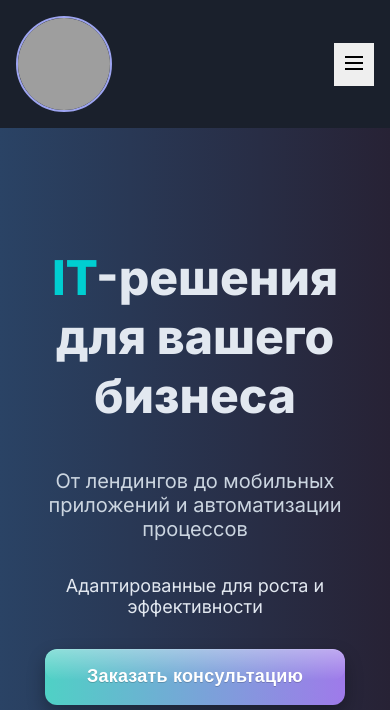
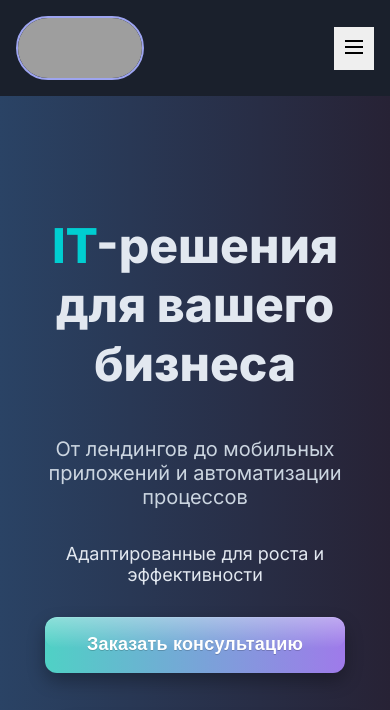
Before and after one commit to Xumpocmb/WebCraft, a Django app: page / in a window 390 px wide. Shown: the top 710 px of the page. Run offline with Django 5.2, Linux system fonts and the light colour scheme; data that the repository does not hold is empty; grey boxes are pictures that could not be loaded.

Commit message:
feat(ui): enhance theme toggle and refine responsive layout
Replaced text-based theme toggle with SVG icons for better visual clarity.
Refactored responsive utility classes and adjusted breakpoints for improved
mobile and tablet display. Introduced a dedicated mobile-only-burger class
for better control over mobile menu visibility. Updated `w-24` and `h-24`
utility classes for consistent sizing and changed logo image format to PNG.

```diff
--- a/static/css/styles.css
+++ b/static/css/styles.css
@@ -73,8 +73,8 @@ body {
     --color-box-shadow-lg: 0 10px 15px #0000001a;
     --color-hover-shadow-xl: 0 20px 25px #00000026;
     --color-cta-button-shadow: inset 0 1px #ffffff40, 0 8px 18px #0000001f;
-    --color-cta-button-hover-shadow: inset 0 1px #ffffff40, 0 12px 24px #00000029, 0 0 0 2px #11182780;
-    --color-cta-button-active-shadow: inset 0 1px #ffffff40, 0 6px 12px #00000029, 0 0 0 2px #11182780;
+    --color-cta-button-hover-shadow: inset 0 1px #ffffff40, 0 12px 24px #0000004d, 0 0 0 2px #11182780;
+    --color-cta-button-active-shadow: inset 0 1px #ffffff40, 0 6px 12px #0000004d, 0 0 0 2px #11182780;
 }
 
 * {
@@ -305,7 +315,7 @@ button:focus {
 }
 
 .w-24 {
-    width: 6rem
+    width: 8rem
 }
 
 .h-full {
@@ -329,7 +339,7 @@ button:focus {
 }
 
 .h-24 {
-    height: 6rem
+    height: 4rem
 }
 
 .h-64 {
@@ -960,3 +937,13 @@ header.bg-white.shadow-sm {
     pointer-events: none;
     background: linear-gradient(to bottom, #ffffff59, #fff0)
 }
+
+.mobile-only-burger {
+    display: block;
+}
+
+@media (min-width: 992px) {
+    .mobile-only-burger {
+        display: none;
+    }
+}
--- a/static/js/theme-toggle.js
+++ b/static/js/theme-toggle.js
@@ -1,13 +1,25 @@
 document.addEventListener('DOMContentLoaded', () => {
     const themeToggleBtn = document.getElementById('theme-toggle');
     const themeToggleBtnMobile = document.getElementById('theme-toggle-mobile');
+
+    const sunIcon = `<svg id="theme-toggle-icon" class="w-6 h-6" fill="none" stroke="currentColor" viewBox="0 0 24 24" xmlns="http://www.w3.org/2000/svg" stroke-width="2" stroke-linecap="round" stroke-linejoin="round">
+        <circle cx="12" cy="12" r="5"></circle><line x1="12" y1="1" x2="12" y2="3"></line><line x1="12" y1="21" x2="12" y2="23"></line><line x1="4.22" y1="4.22" x2="5.64" y2="5.64"></line><line x1="18.36" y1="18.36" x2="19.78" y2="19.78"></line><line x1="1" y1="12" x2="3" y2="12"></line><line x1="21" y1="12" x2="23" y2="12"></line><line x1="4.22" y1="19.78" x2="5.64" y2="18.36"></line><line x1="18.36" y1="5.64" x2="19.78" y2="4.22"></line>
+    </svg>`;
+    const moonIcon = `<svg id="theme-toggle-icon" class="w-6 h-6" fill="none" stroke="currentColor" viewBox="0 0 24 24" xmlns="http://www.w3.org/2000/svg" stroke-width="2" stroke-linecap="round" stroke-linejoin="round">
+        <path d="M21 12.79A9 9 0 1111.21 3 7 7 0 0021 12.79z"></path>
+    </svg>`;
 
     const applyTheme = (theme) => {
         document.body.classList.remove('light-mode', 'dark-mode');
         document.body.classList.add(theme + '-mode');
         localStorage.setItem('theme', theme);
-        if (themeToggleBtn) themeToggleBtn.textContent = theme === 'dark' ? 'Светлая тема' : 'Темная тема';
-        if (themeToggleBtnMobile) themeToggleBtnMobile.textContent = theme === 'dark' ? 'Светлая тема' : 'Темная тема';
+
+        if (themeToggleBtn) {
+            themeToggleBtn.innerHTML = theme === 'dark' ? sunIcon : moonIcon;
+        }
+        if (themeToggleBtnMobile) {
+            themeToggleBtnMobile.innerHTML = theme === 'dark' ? sunIcon : moonIcon;
+        }
     };
 
     const toggleTheme = () => {
--- a/templates/app_home/advantages.html
+++ b/templates/app_home/advantages.html
@@ -1,13 +1,13 @@
 {% load static %}
 <section id="advantages" class="py-20 bg-white">
-  <div class="max-w-7xl mx-auto px-4 sm:px-6 lg:px-8">
+  <div class="max-w-7xl mx-auto px-4 lg:px-8">
     <h2 class="text-4xl lg:text-5xl font-extrabold text-center text-gray-900 mb-4 fade-in">
       Почему выбирают <span class="text-accent-turquoise">Нас</span>
     </h2>
     <p class="text-lg text-center text-gray-600 mb-12 fade-in">
       Проверенная репутация и стремление к совершенству
     </p>
-    <div class="grid grid-cols-1 md:grid-cols-2 lg:grid-cols-4 gap-8">
+    <div class="grid grid-cols-1 lg:grid-cols-4 gap-8">
       <div class="text-center bg-gray-50 p-6 rounded-lg hover:shadow-md transition-shadow fade-in">
         <svg class="w-16 h-16 text-accent-orange mx-auto mb-4" fill="none" stroke="currentColor" viewBox="0 0 24 24">
           <path stroke-linecap="round" stroke-linejoin="round" stroke-width="2"
--- a/templates/app_home/contacts.html
+++ b/templates/app_home/contacts.html
@@ -1,6 +1,6 @@
 {% load static %}
 <section id="contacts" class="py-20 bg-logo-cream">
-  <div class="max-w-4xl mx-auto px-4 sm:px-6 lg:px-8">
+  <div class="max-w-4xl mx-auto px-4 lg:px-8">
     <h2 class="text-3xl lg:text-4xl font-bold text-center text-gray-900 mb-12 fade-in">
       Свяжитесь с <span class="text-logo-purple">нами</span>
     </h2>
--- a/templates/app_home/home.html
+++ b/templates/app_home/home.html
@@ -1,7 +1,7 @@
 {% load static %}
 <section id="home" class="relative bg-gradient-to-r from-blue-50 to-purple-50 py-20 lg:py-32">
   <div
-    class="max-w-7xl mx-auto px-4 sm:px-6 lg:px-8 flex flex-col lg:flex-row items-center lg:items-stretch space-x-8 lg:space-x-12">
+    class="max-w-7xl mx-auto px-4 lg:px-8 flex flex-col lg:flex-row items-center lg:items-stretch space-x-8 lg:space-x-12">
     <div class="lg:w-1/2 text-center lg:text-left fade-in flex flex-col justify-center">
       <h1 class="text-5xl lg:text-7xl font-extrabold text-gray-900 mb-6 leading-tight">
         <span class="text-accent-turquoise">IT</span>-решения для вашего бизнеса
@@ -25,7 +25,7 @@
 
 <!-- CTA-текстовый блок после слайдера -->
 <section id="cta-online" class="py-20 bg-logo-cream">
-  <div class="max-w-7xl mx-auto px-4 sm:px-6 lg:px-8">
+  <div class="max-w-7xl mx-auto px-4 lg:px-8">
     <h2 class="text-4xl lg:text-5xl font-extrabold text-center text-gray-900 mb-8 fade-in">Готовы сделать первый шаг в
       <span class="text-logo-purple">онлайн</span>?
     </h2>
--- a/templates/app_home/prices.html
+++ b/templates/app_home/prices.html
@@ -1,13 +1,13 @@
 {% load static %}
 <section id="prices" class="py-20 bg-logo-cream">
-  <div class="max-w-7xl mx-auto px-4 sm:px-6 lg:px-8">
+  <div class="max-w-7xl mx-auto px-4 lg:px-8">
     <h2 class="text-4xl lg:text-5xl font-extrabold text-center text-gray-900 mb-4 fade-in">
       Наши <span class="text-logo-purple">Цены</span>
     </h2>
     <p class="text-lg text-center text-gray-600 mb-12 fade-in">
       Прозрачные цены за качественные IT-услуги
     </p>
-    <div class="grid grid-cols-1 md:grid-cols-2 lg:grid-cols-3 gap-8">
+    <div class="grid grid-cols-1 lg:grid-cols-3 gap-8">
       {% for price_item in prices %}
       <div
         class="bg-white p-8 rounded-lg shadow-sm hover:shadow-lg hover:scale-105 transition-all duration-300 border-2 {% if price_item.recommended %}border-accent-turquoise shadow-lg{% else %}border-gray-200{% endif %} fade-in">
--- a/templates/app_home/services.html
+++ b/templates/app_home/services.html
@@ -1,13 +1,13 @@
 {% load static %}
 <section id="services" class="py-20 bg-white">
-  <div class="max-w-7xl mx-auto px-4 sm:px-6 lg:px-8">
+  <div class="max-w-7xl mx-auto px-4 lg:px-8">
     <h2 class="text-4xl lg:text-5xl font-extrabold text-center text-gray-900 mb-4 fade-in">
       Наши <span class="text-accent-turquoise">Услуги</span>
     </h2>
     <p class="text-lg text-center text-gray-600 mb-12 fade-in">
       Комплексные IT-решения для развития вашего бизнеса
     </p>
-    <div class="grid grid-cols-1 md:grid-cols-2 lg:grid-cols-3 gap-8">
+    <div class="grid grid-cols-1 lg:grid-cols-3 gap-8">
       {% for service in services %}
       <div
         class="bg-gray-50 p-8 rounded-lg shadow-sm hover:shadow-lg hover:scale-105 transition-all duration-300 border border-gray-200 fade-in">
--- a/templates/base.html
+++ b/templates/base.html
@@ -25,14 +25,16 @@
 
 <body>
   <header class="bg-white shadow-sm sticky top-0 z-50">
-    <div class="max-w-7xl mx-auto px-4 sm:px-6 lg:px-8">
+    <div class="max-w-7xl mx-auto px-4 lg:px-8">
       <div class="flex justify-between items-center py-4">
         <div class="flex items-center">
           <div class="w-24 h-24 rounded-full border-2 border-logo overflow-hidden flex-shrink-0">
-            <img src="{% static "img/logo.jpg" %}" alt="Логотип WebCraft" class="w-full h-full object-cover" />
+            <img src="{% static "img/logo.png" %}" alt="Логотип WebCraft" class="w-full h-full object-cover" />
           </div>
         </div>
-        <nav class="hidden md:flex space-x-8">
+
+        <!-- Desktop Navigation -->
+        <nav class="lg:flex items-center space-x-8 hidden">
           <button onclick="scrollToSection('home')"
             class="nav-link text-gray-700 hover:text-accent-turquoise transition-colors">Главная</button>
           <button onclick="scrollToSection('services')"
@@ -41,15 +43,20 @@
             class="nav-link text-gray-700 hover:text-accent-turquoise transition-colors">Цены</button>
           <button onclick="scrollToSection('contacts')"
             class="nav-link text-gray-700 hover:text-accent-turquoise transition-colors">Контакты</button>
-            <button id="theme-toggle"
-            class="nav-link text-gray-700 hover:text-accent-turquoise transition-colors">Темная тема</button>
-        </nav>
-        <div class="hidden md:block">
+          <button id="theme-toggle" class="nav-link text-gray-700 hover:text-accent-turquoise transition-colors">
+            <svg id="theme-toggle-icon" class="w-6 h-6" fill="none" stroke="currentColor" viewBox="0 0 24 24"
+              xmlns="http://www.w3.org/2000/svg" stroke-width="2" stroke-linecap="round" stroke-linejoin="round">
+              <!-- Иконка луны для темной темы -->
+              <path d="M21 12.79A9 9 0 1111.21 3 7 7 0 0021 12.79z"></path>
+            </svg>
+          </button>
           <button onclick="scrollToSection('contacts')"
             class="bg-gradient-to-r from-logo-aqua to-logo-purple text-white px-6 py-3 rounded-lg shadow-lg hover:shadow-xl transition-all font-semibold">Оставить
             заявку</button>
-        </div>
-        <button onclick="toggleMenu()" class="md:hidden p-2" aria-label="Переключить меню">
+        </nav>
+
+        <!-- Mobile Burger Menu Button -->
+        <button id="burger-button" onclick="toggleMenu()" class="mobile-only-burger p-2" aria-label="Переключить меню">
           <svg id="menu-icon" width="24" height="24" viewBox="0 0 24 24" fill="none" stroke="currentColor"
             stroke-width="2">
             <line x1="3" y1="12" x2="21" y2="12"></line>
@@ -59,7 +66,9 @@
         </button>
       </div>
     </div>
-    <div id="mobile-menu" class="md:hidden bg-white border-t hidden">
+
+    <!-- Mobile Menu -->
+    <div id="mobile-menu" class="bg-white border-t hidden">
       <div class="px-4 py-4 space-y-4">
         <button onclick="scrollToSection('home')"
           class="nav-link w-full justify-start text-gray-700 hover:text-accent-turquoise transition-colors">Главная</button>
@@ -70,7 +79,13 @@
         <button onclick="scrollToSection('contacts')"
           class="nav-link w-full justify-start text-gray-700 hover:text-accent-turquoise transition-colors">Контакты</button>
         <button id="theme-toggle-mobile"
-          class="nav-link w-full justify-start text-gray-700 hover:text-accent-turquoise transition-colors">Темная тема</button>
+          class="nav-link w-full justify-start text-gray-700 hover:text-accent-turquoise transition-colors">
+          <svg id="theme-toggle-mobile-icon" class="w-6 h-6" fill="none" stroke="currentColor" viewBox="0 0 24 24"
+            xmlns="http://www.w3.org/2000/svg" stroke-width="2" stroke-linecap="round" stroke-linejoin="round">
+            <!-- Иконка луны для темной темы -->
+            <path d="M21 12.79A9 9 0 1111.21 3 7 7 0 0021 12.79z"></path>
+          </svg>
+        </button>
         <button onclick="scrollToSection('contacts')"
           class="block bg-gradient-to-r from-logo-aqua to-logo-purple text-white px-6 py-3 rounded-lg shadow-lg hover:shadow-xl font-semibold w-full">Оставить
           заявку</button>
```
Also changed, not shown: other parts of static/css/styles.css (+12 -35 lines).
